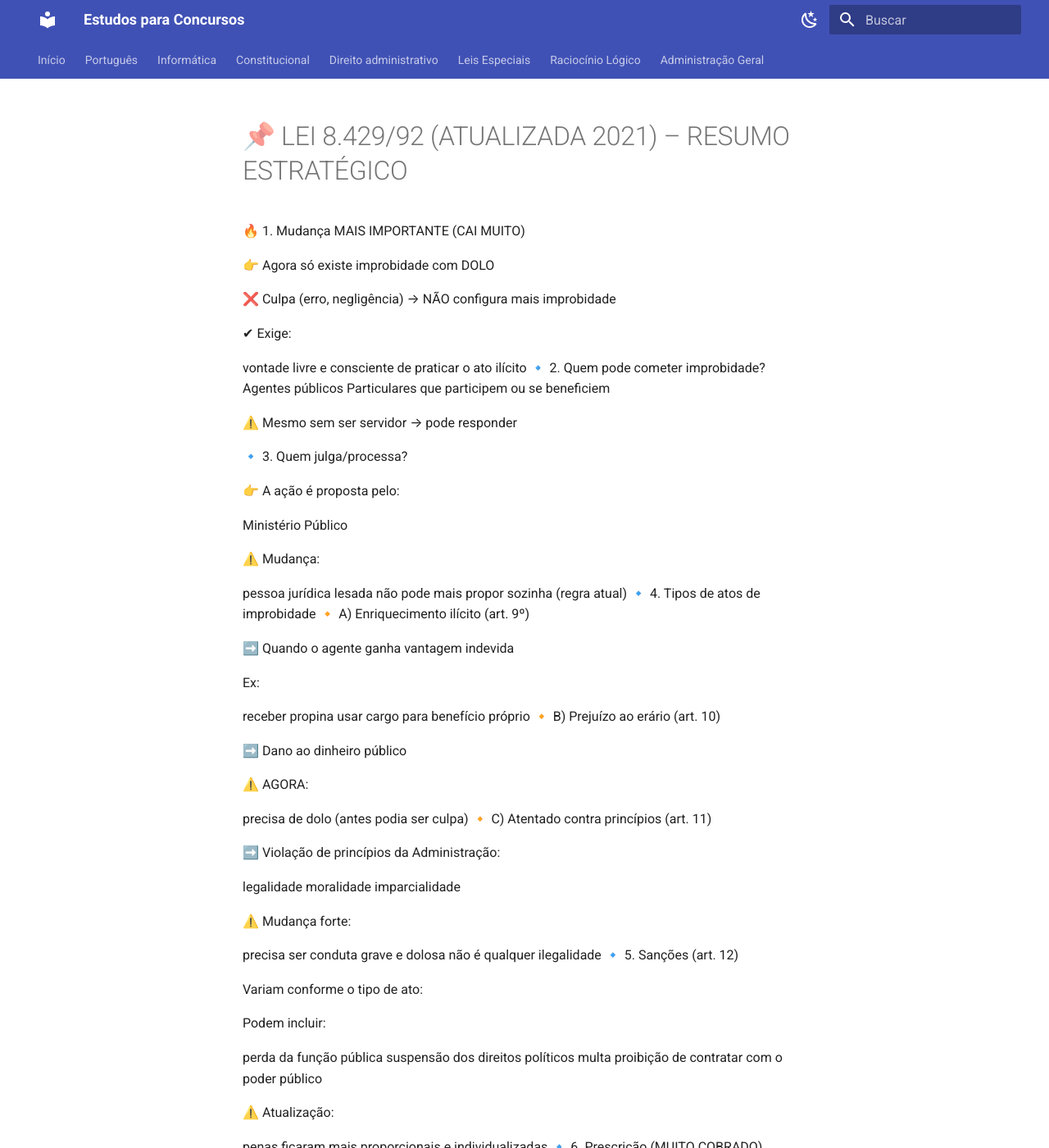
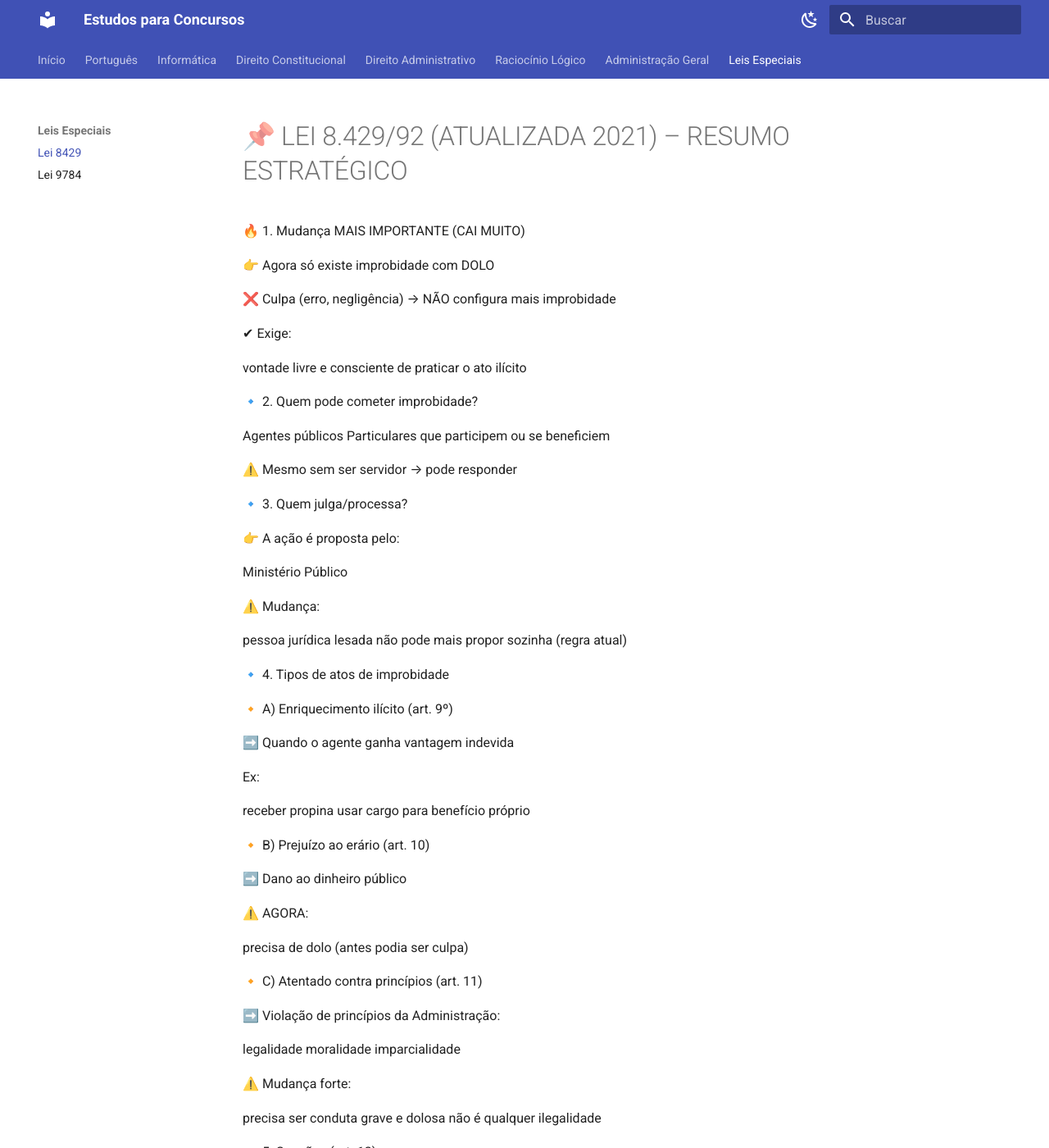
Before and after one commit to Vinnyunderline/Meu-estudo-para-concursos, an MkDocs documentation site: the page built from docs/leis.md/lei-8429.md, in a window 1280 px wide and 1400 px high. Shown: the whole window at 82% size. Built offline with MkDocs 1.6.1 and Material for MkDocs 9.7.7, drawn with Linux system fonts in a browser that asks for light colours; some of the changed text lies outside the part shown.

Commit message:
inserindo conteudo

```diff
--- a/mkdocs.yml
+++ b/mkdocs.yml
@@ -12,22 +12,26 @@ theme:
     - search.suggest
 
   palette:
-  - scheme: default
-    toggle:
-      icon: material/weather-night
-      name: Modo escuro
+    - scheme: default
+      toggle:
+        icon: material/weather-night
+        name: Modo escuro
 
-  - scheme: slate
-    toggle:
-      icon: material/weather-sunny
-      name: Modo claro
+    - scheme: slate
+      toggle:
+        icon: material/weather-sunny
+        name: Modo claro
 
 nav:
   - Início: index.md
   - Português: portugues.md
   - Informática: informatica.md
-  - Constitucional: constitucional.md
-  - Direito administrativo: dir.administrativo.md
-  - Leis Especiais: leis-especiais.md
+  - Direito Constitucional: dir.constitucional.md
+  - Direito Administrativo: dir.administrativo.md
   - Raciocínio Lógico: rlm.md
   - Administração Geral: administracao.md
+
+  - Leis Especiais:
+
+      - Lei 8429: leis.md/lei-8429.md
+      - Lei 9784: leis.md/lei-9784.md
```
Also changed, not shown: docs/index.md (+11 -7 lines), docs/leis.md/index.md (deleted, +0 -2 lines), docs/leis.md/lei-8429.md (+12 -0 lines).
